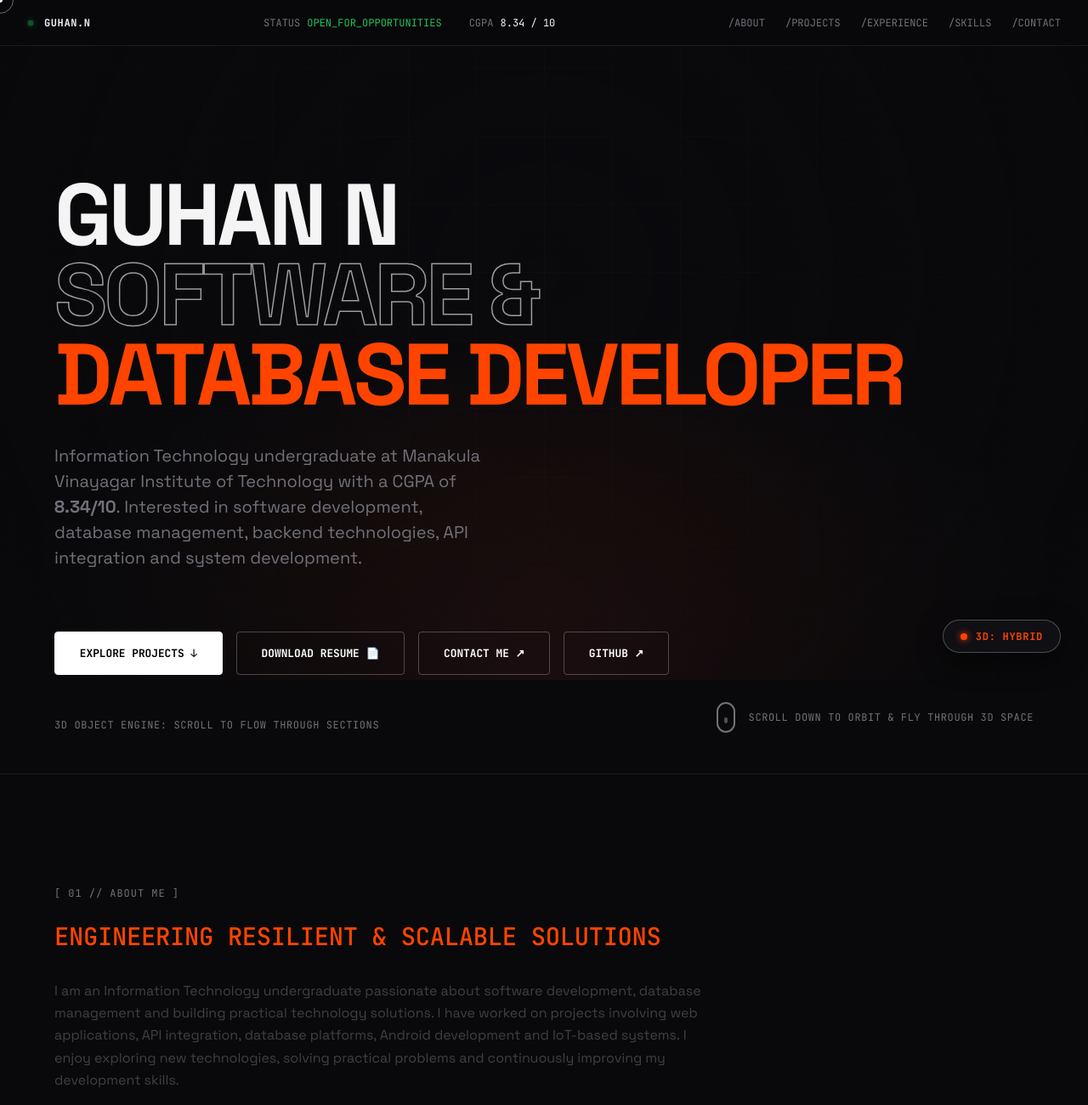
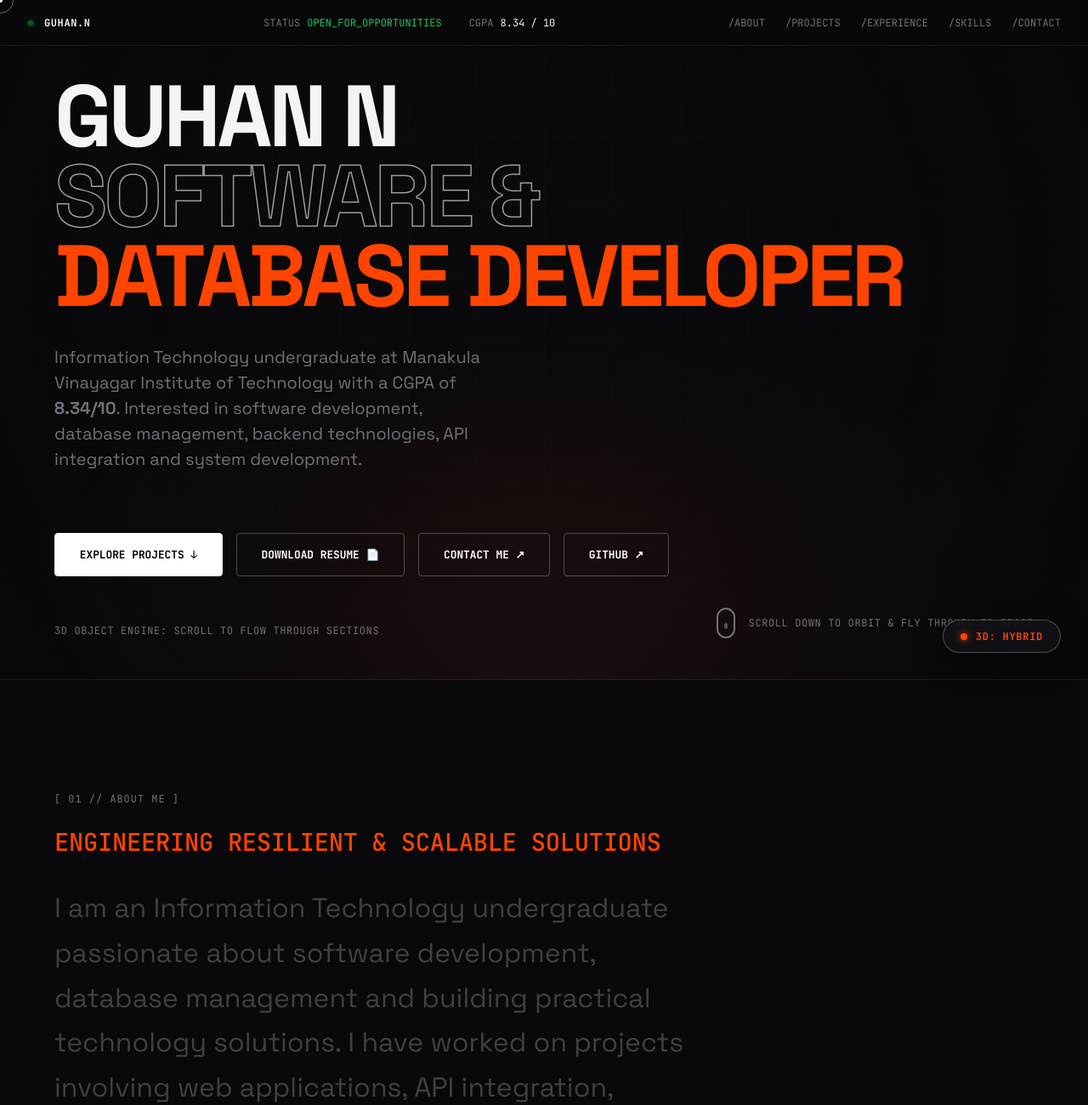
Before and after one commit to Guhan-N/Portfolio, a plain HTML site: page index.html in a window 1280 px wide. Shown: the top 1300 px of the page at 85% size. Drawn offline with nearby package versions, Linux system fonts and the light colour scheme; a script that the page names is missing.

Commit message:
fix: remove excess top space above GUHAN N in hero

```diff
--- a/style.css
+++ b/style.css
@@ -358,7 +358,7 @@ body.light-theme .noise-overlay {
 
 .hero-section {
   min-height: calc(100vh - 54px);
-  padding: 4rem 4rem 3rem 4rem;
+  padding: 1.25rem 4rem 3rem 4rem;
   display: flex;
   flex-direction: column;
   justify-content: space-between;
@@ -375,7 +375,7 @@ body.light-theme .noise-overlay {
 }
 
 .hero-center-content {
-  margin: 3.5rem 0 2rem 0;
+  margin: 0.5rem 0 2rem 0;
   max-width: 1100px;
   position: relative;
   z-index: 2;
@@ -396,7 +396,7 @@ body.light-theme .noise-overlay {
   line-height: 0.92;
   letter-spacing: -0.04em;
   text-transform: uppercase;
-  margin: 2rem 0;
+  margin: 0.5rem 0 2rem 0;
 }
 
 .hero-line {
@@ -493,7 +493,7 @@ body.light-theme .noise-overlay {
 }
 
 .scrub-text {
-  font-size: clamp(1rem, 1.25vw, 1.35rem);
+  font-size: clamp(2rem, 1.25vw, 5.35rem);
   line-height: 1.65;
   font-weight: 400;
   letter-spacing: 0em;
```
